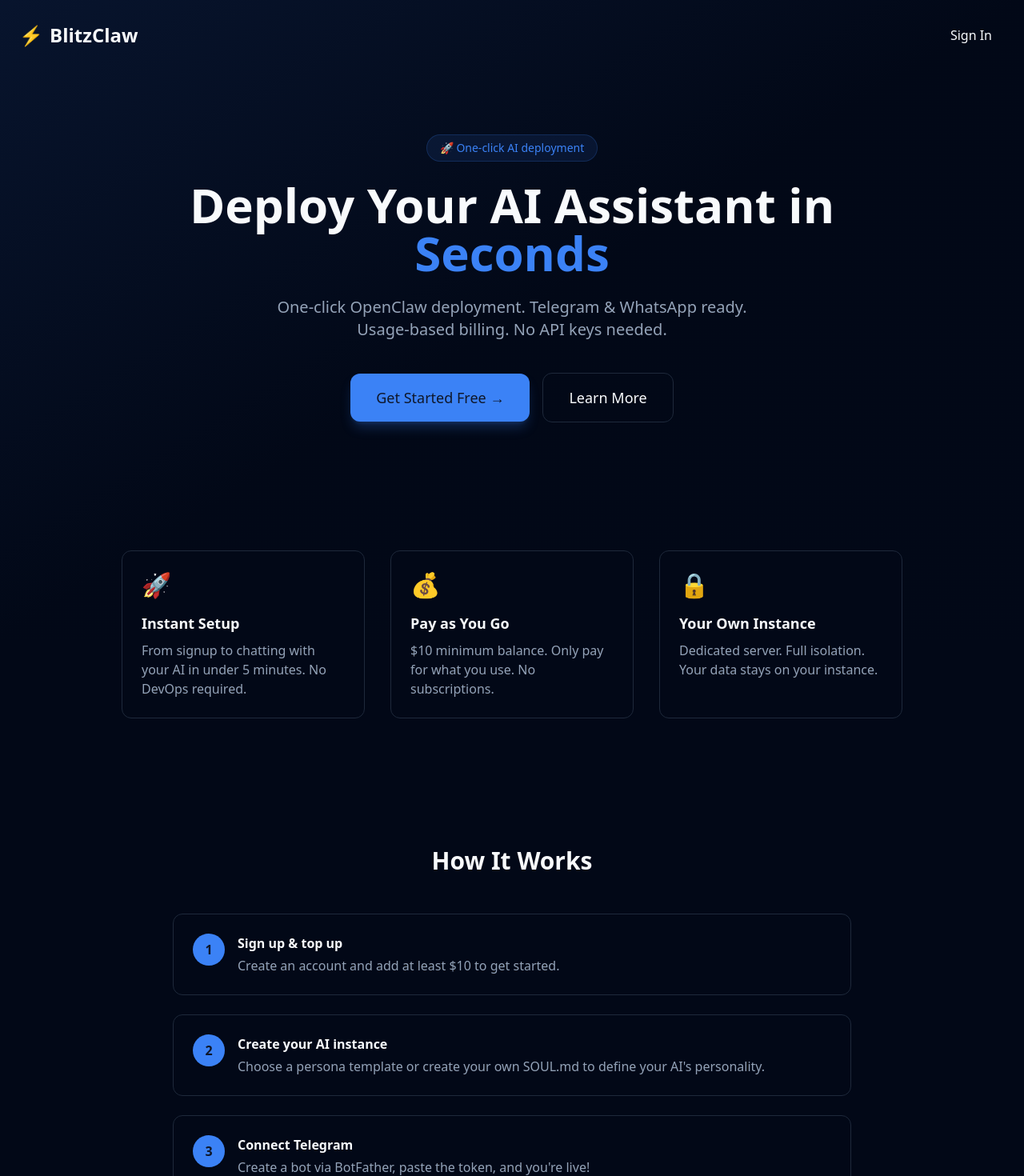
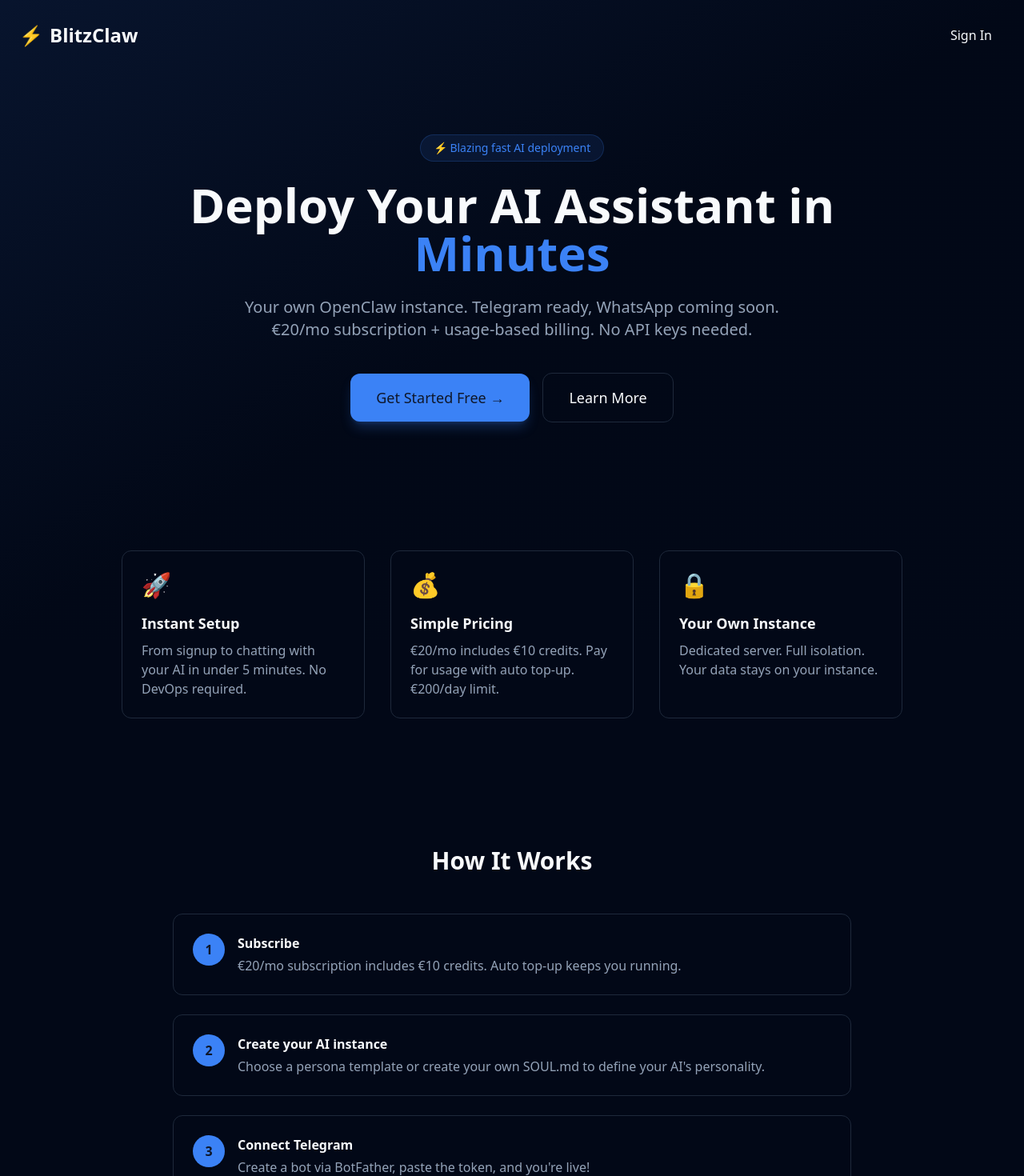
Before and after one commit to philippmuller/blitzclaw, a Next.js app in the folder apps/web/: page / in a window 1280 px wide. Shown: the top 1470 px of the page at 80% size. Built offline with nearby package versions, Linux system fonts and the light colour scheme; no server answers.

Commit message:
Update marketing copy to be accurate
- 'Seconds' → 'Minutes'
- 'One-click' → 'Blazing fast'
- Add subscription pricing info
- Fix 'no subscriptions' claim

```diff
--- a/apps/web/src/app/layout.tsx
+++ b/apps/web/src/app/layout.tsx
@@ -4,7 +4,7 @@
 
 export const metadata: Metadata = {
   title: "BlitzClaw - One-click OpenClaw Deployment",
-  description: "Deploy your AI assistant in seconds. Telegram & WhatsApp ready.",
+  description: "Deploy your AI assistant in minutes. Telegram ready, WhatsApp coming soon.",
 };
 
 export default function RootLayout({
--- a/apps/web/src/app/page.tsx
+++ b/apps/web/src/app/page.tsx
@@ -34,16 +34,16 @@
 
         <div className="max-w-4xl mx-auto px-6 py-20 text-center">
           <div className="inline-block px-4 py-1.5 bg-primary/10 border border-primary/20 rounded-full text-sm text-primary mb-6">
-            🚀 One-click AI deployment
+            ⚡ Blazing fast AI deployment
           </div>
           <h1 className="text-5xl md:text-6xl font-bold text-foreground mb-6 leading-tight">
             Deploy Your AI Assistant in{" "}
-            <span className="text-primary">Seconds</span>
+            <span className="text-primary">Minutes</span>
           </h1>
           <p className="text-xl text-muted-foreground mb-10 max-w-2xl mx-auto">
-            One-click OpenClaw deployment. Telegram & WhatsApp ready.
+            Your own OpenClaw instance. Telegram ready, WhatsApp coming soon.
             <br />
-            Usage-based billing. No API keys needed.
+            €20/mo subscription + usage-based billing. No API keys needed.
           </p>
           <div className="flex flex-col sm:flex-row items-center justify-center gap-4">
             <SignedOut>
@@ -81,9 +81,9 @@
           </div>
           <div className="bg-card border border-border p-6 rounded-xl hover:border-primary/50 transition">
             <div className="text-3xl mb-4">💰</div>
-            <h3 className="text-lg font-semibold text-foreground mb-2">Pay as You Go</h3>
+            <h3 className="text-lg font-semibold text-foreground mb-2">Simple Pricing</h3>
             <p className="text-muted-foreground">
-              $10 minimum balance. Only pay for what you use. No subscriptions.
+              €20/mo includes €10 credits. Pay for usage with auto top-up. €200/day limit.
             </p>
           </div>
           <div className="bg-card border border-border p-6 rounded-xl hover:border-primary/50 transition">
@@ -104,9 +104,9 @@
                 1
               </div>
               <div>
-                <h3 className="font-semibold text-foreground mb-1">Sign up & top up</h3>
+                <h3 className="font-semibold text-foreground mb-1">Subscribe</h3>
                 <p className="text-muted-foreground">
-                  Create an account and add at least $10 to get started.
+                  €20/mo subscription includes €10 credits. Auto top-up keeps you running.
                 </p>
               </div>
             </div>
@@ -142,7 +142,7 @@
               Ready to deploy your AI?
             </h2>
             <p className="text-muted-foreground mb-8 max-w-lg mx-auto">
-              Get your personal AI assistant running in minutes. No complex setup, no monthly subscriptions.
+              Get your personal AI assistant running in minutes. No complex setup, no DevOps required.
             </p>
             <SignedOut>
               <SignInButton mode="modal">
```
